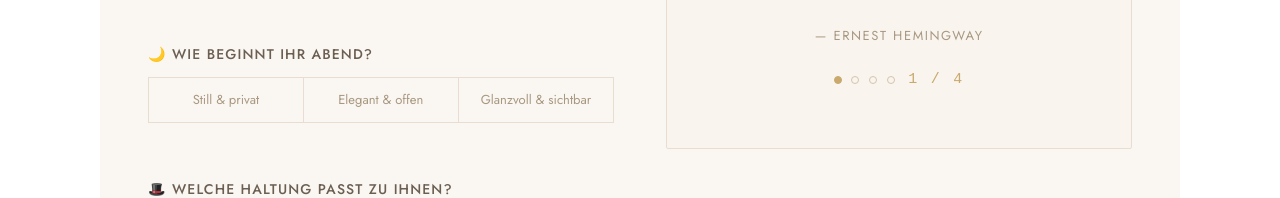
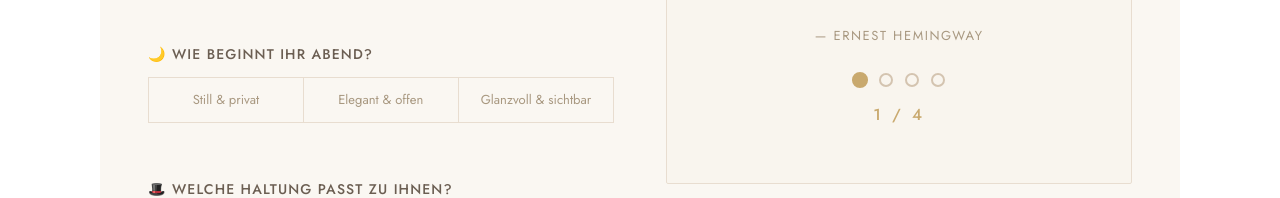
Before and after one commit to curious93/ritz-paris-widget, a React (Vite) app: page / in a window 1280 px wide. Both pictures are taken after a click on the button "Sans alcool". Shown: the part 358-556 px from the top of the page. Built offline with nearby package versions, Linux system fonts and the light colour scheme; what @react-pdf/renderer would draw is missing.

Commit message:
feat: larger progress indicator — bigger dots + prominent 1/4 counter
Co-Authored-By: Claude Sonnet 4.6 <noreply@anthropic.com>

```diff
--- a/src/components/ResultCard.css
+++ b/src/components/ResultCard.css
@@ -274,32 +274,41 @@
 
 /* ── Fortschrittsindikator ───────────────────────────────────────────────── */
 .ritz-card__progress {
+  display:        flex;
+  flex-direction: column;
+  align-items:    center;
+  gap:            1rem;
+  margin-top:     0.5rem;
+}
+
+.ritz-card__progress-dots {
   display:     flex;
   align-items: center;
-  gap:         0.6rem;
-  margin-top:  0.25rem;
+  gap:         0.75rem;
 }
 
 .ritz-card__progress-dot {
-  width:         8px;
-  height:        8px;
+  width:         14px;
+  height:        14px;
   border-radius: 50%;
-  border:        1.5px solid var(--color-border-fine);
+  border:        2px solid var(--color-border-fine);
   background:    transparent;
-  transition:    background 300ms var(--ease-settle), border-color 300ms var(--ease-settle);
+  transition:    background 300ms var(--ease-settle), border-color 300ms var(--ease-settle),
+                 transform 200ms var(--ease-settle);
 }
 
 .ritz-card__progress-dot--done {
   background:    var(--color-gold);
   border-color:  var(--color-gold);
+  transform:     scale(1.15);
 }
 
 .ritz-card__progress-label {
-  font-family:    var(--font-mono);
-  font-size:      var(--text-code);
-  letter-spacing: 0.15em;
+  font-family:    var(--font-body);
+  font-size:      1rem;
+  font-weight:    500;
+  letter-spacing: 0.2em;
   color:          var(--color-gold);
-  margin-left:    0.25rem;
 }
 
 /* ── Responsive ──────────────────────────────────────────────────────────── */
--- a/src/components/ResultCard.tsx
+++ b/src/components/ResultCard.tsx
@@ -61,12 +61,14 @@ export function ResultCard({ drink, state, touched, t, quote }: ResultCardProps)
           </>
         ) : (
           <div className="ritz-card__progress" aria-label={`${touchedCount} von 4 gewählt`}>
+            <div className="ritz-card__progress-dots">
               {([0, 1, 2, 3] as const).map((i) => (
                 <div
                   key={i}
                   className={`ritz-card__progress-dot${touched[i] ? ' ritz-card__progress-dot--done' : ''}`}
                 />
               ))}
+            </div>
             <span className="ritz-card__progress-label">{touchedCount} / 4</span>
           </div>
         )}
```
Lines whose indentation alone changed are shown as unchanged.
